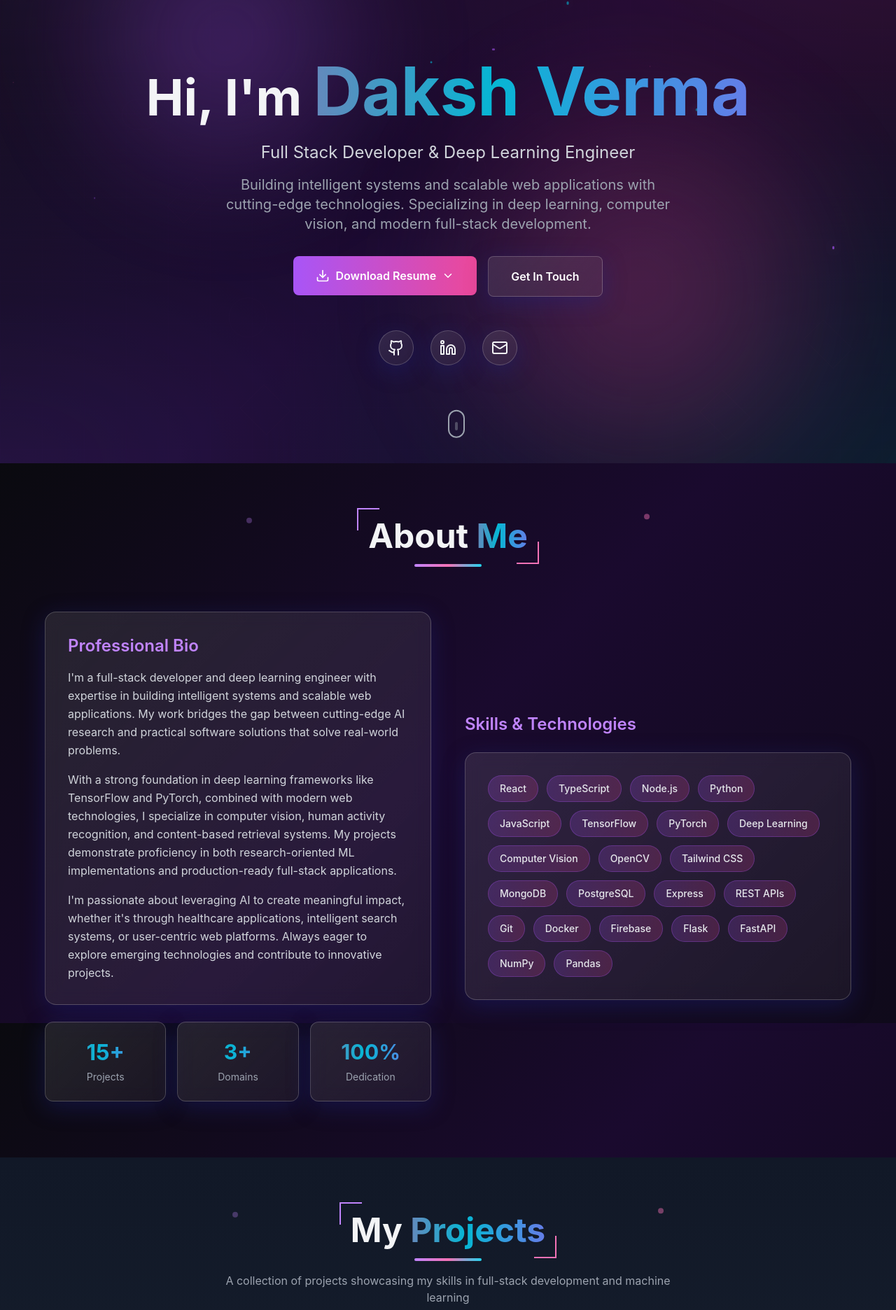
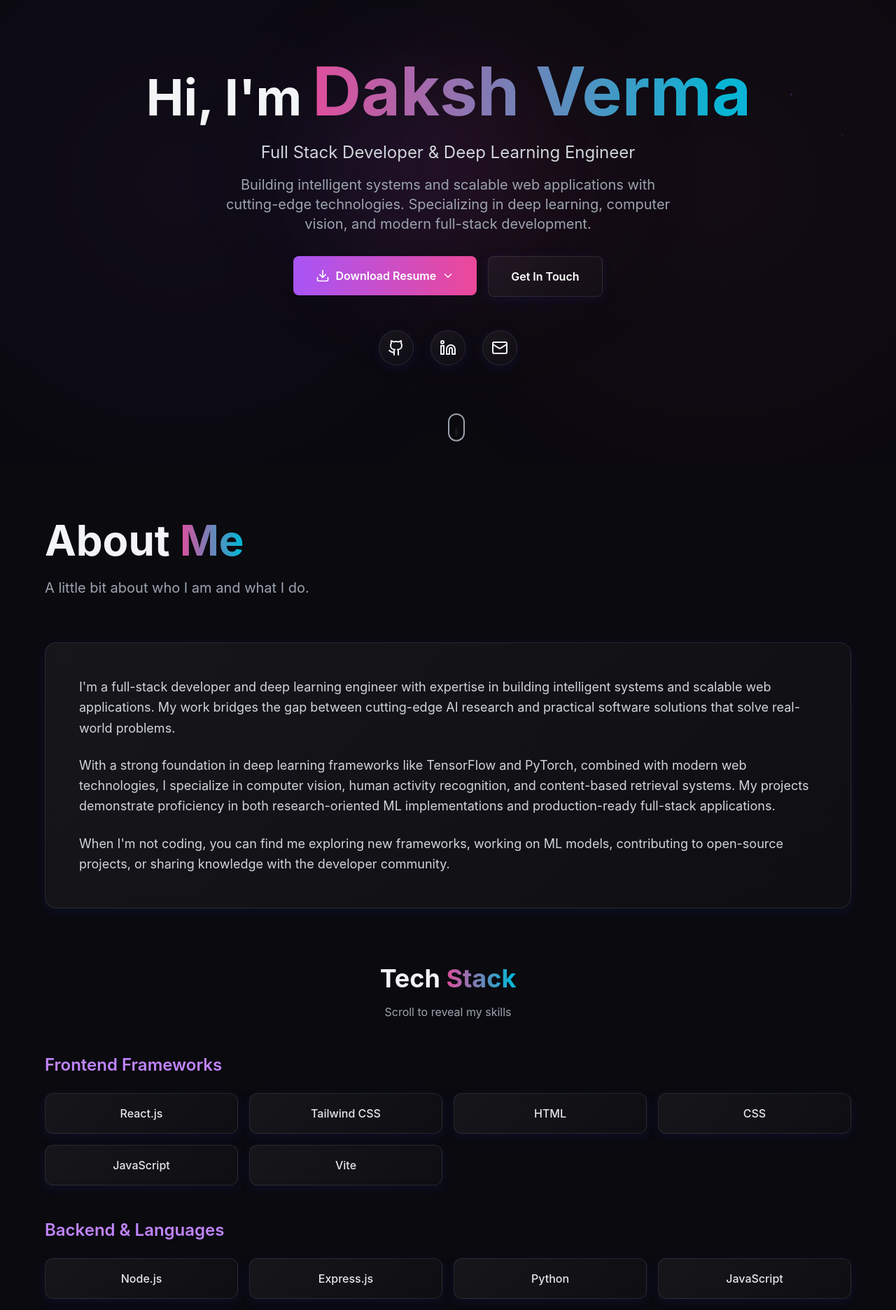
Before and after one commit to dakshverma23/Portfolio, a React (Vite) app: page / in a window 1280 px wide. Shown: the part 138-2010 px from the top of the page at 70% size. Built offline with nearby package versions, Linux system fonts and the light colour scheme.

Commit message:
Redesign UI with clean minimal theme and animated tech stack cards

```diff
--- a/src/components/About.jsx
+++ b/src/components/About.jsx
@@ -1,6 +1,5 @@
 import { useState, useEffect, useRef } from 'react'
 import { motion } from 'framer-motion'
-import SectionTitle from './SectionTitle'
 
 const About = () => {
   const [isVisible, setIsVisible] = useState(false)
@@ -27,79 +26,174 @@ const About = () => {
     }
   }, [])
 
-  const skills = [
-    'React', 'TypeScript', 'Node.js', 'Python', 'JavaScript',
-    'TensorFlow', 'PyTorch', 'Deep Learning', 'Computer Vision', 'OpenCV',
-    'Tailwind CSS', 'MongoDB', 'PostgreSQL', 'Express', 'REST APIs',
-    'Git', 'Docker', 'Firebase', 'Flask', 'FastAPI', 'NumPy', 'Pandas'
+  const techStack = {
+    'Frontend Frameworks': [
+      'React.js',
+      'Tailwind CSS',
+      'HTML',
+      'CSS',
+      'JavaScript',
+      'Vite'
+    ],
+    'Backend & Languages': [
+      'Node.js',
+      'Express.js',
+      'Python',
+      'JavaScript',
+      'TypeScript',
+      'REST APIs'
+    ],
+    'Databases & Tools': [
+      'MongoDB',
+      'PostgreSQL',
+      'Firebase',
+      'Git',
+      'Docker',
+      'Postman'
+    ],
+    'AI & Machine Learning': [
+      'TensorFlow',
+      'PyTorch',
+      'Keras',
+      'OpenCV',
+      'Deep Learning',
+      'Computer Vision'
     ]
+  }
 
   return (
     <section
       id="about"
       ref={sectionRef}
-      className={`py-20 px-6 relative transition-opacity duration-1000 ${
-        isVisible ? 'opacity-100' : 'opacity-0'
-      }`}
+      className="py-20 px-6 relative min-h-screen flex items-center"
     >
       <div className="container mx-auto max-w-6xl">
-        <SectionTitle>
+        {/* About Me Header */}
+        <motion.div
+          initial={{ opacity: 0, y: 30 }}
+          animate={isVisible ? { opacity: 1, y: 0 } : {}}
+          transition={{ duration: 0.6 }}
+          className="mb-16"
+        >
+          <h2 className="text-5xl md:text-6xl font-bold mb-6">
             About <span className="gradient-text">Me</span>
-        </SectionTitle>
+          </h2>
+          <p className="text-xl text-gray-400 max-w-3xl">
+            A little bit about who I am and what I do.
+          </p>
+        </motion.div>
 
-        <div className={`grid md:grid-cols-2 gap-12 items-center transition-all duration-700 ${
-          isVisible ? 'translate-y-0 opacity-100' : 'translate-y-10 opacity-0'
-        }`}>
         {/* Bio Section */}
-          <div className="space-y-6">
-            <div className="glass rounded-2xl p-8 hover:bg-white/15 transition-all">
-              <h3 className="text-2xl font-semibold mb-4 text-purple-400">Professional Bio</h3>
-              <p className="text-gray-300 leading-relaxed mb-4">
+        <motion.div
+          initial={{ opacity: 0, y: 30 }}
+          animate={isVisible ? { opacity: 1, y: 0 } : {}}
+          transition={{ duration: 0.6, delay: 0.2 }}
+          className="mb-20"
+        >
+          <div className="glass rounded-2xl p-8 md:p-12">
+            <p className="text-lg text-gray-300 leading-relaxed mb-6">
               I'm a full-stack developer and deep learning engineer with expertise in building intelligent
               systems and scalable web applications. My work bridges the gap between cutting-edge AI research
               and practical software solutions that solve real-world problems.
             </p>
-              <p className="text-gray-300 leading-relaxed mb-4">
+            <p className="text-lg text-gray-300 leading-relaxed mb-6">
               With a strong foundation in deep learning frameworks like TensorFlow and PyTorch, combined with
               modern web technologies, I specialize in computer vision, human activity recognition, and
               content-based retrieval systems. My projects demonstrate proficiency in both research-oriented
               ML implementations and production-ready full-stack applications.
             </p>
-              <p className="text-gray-300 leading-relaxed">
-                I'm passionate about leveraging AI to create meaningful impact, whether it's through healthcare
-                applications, intelligent search systems, or user-centric web platforms. Always eager to explore
-                emerging technologies and contribute to innovative projects.
+            <p className="text-lg text-gray-300 leading-relaxed">
+              When I'm not coding, you can find me exploring new frameworks, working on ML models,
+              contributing to open-source projects, or sharing knowledge with the developer community.
             </p>
           </div>
+        </motion.div>
 
-            {/* Key Achievements */}
-            <div className="grid grid-cols-3 gap-4">
+        {/* Tech Stack Section */}
+        <motion.div
+          initial={{ opacity: 0, y: 30 }}
+          animate={isVisible ? { opacity: 1, y: 0 } : {}}
+          transition={{ duration: 0.6, delay: 0.4 }}
+        >
+          <h3 className="text-4xl font-bold mb-4 text-center">
+            Tech <span className="gradient-text">Stack</span>
+          </h3>
+          <p className="text-gray-400 text-center mb-12">
+            Scroll to reveal my skills
+          </p>
+
+          <div className="space-y-12">
+            {Object.entries(techStack).map(([category, skills], categoryIndex) => (
+              <motion.div
+                key={category}
+                initial={{ opacity: 0, x: -50 }}
+                whileInView={{ opacity: 1, x: 0 }}
+                viewport={{ once: true, margin: "-100px" }}
+                transition={{ duration: 0.5, delay: categoryIndex * 0.1 }}
+              >
+                <h4 className="text-2xl font-semibold mb-6 text-purple-400">
+                  {category}
+                </h4>
+                <div className="grid grid-cols-2 md:grid-cols-3 lg:grid-cols-4 gap-4">
+                  {skills.map((skill, index) => (
+                    <motion.div
+                      key={skill}
+                      initial={{ opacity: 0, scale: 0.8 }}
+                      whileInView={{ opacity: 1, scale: 1 }}
+                      viewport={{ once: true }}
+                      transition={{
+                        duration: 0.3,
+                        delay: index * 0.05,
+                        type: "spring",
+                        stiffness: 100
+                      }}
+                      whileHover={{
+                        scale: 1.05,
+                        y: -5,
+                        boxShadow: "0 10px 30px rgba(168, 85, 247, 0.3)"
+                      }}
+                      className="glass rounded-xl p-4 text-center cursor-default group"
+                    >
+                      <span className="text-gray-200 font-medium group-hover:text-purple-300 transition-colors">
+                        {skill}
+                      </span>
+                    </motion.div>
+                  ))}
+                </div>
+              </motion.div>
+            ))}
+          </div>
+        </motion.div>
+
+        {/* Stats Section */}
+        <motion.div
+          initial={{ opacity: 0, y: 30 }}
+          animate={isVisible ? { opacity: 1, y: 0 } : {}}
+          transition={{ duration: 0.6, delay: 0.6 }}
+          className="mt-20 grid grid-cols-3 gap-6"
+        >
           {[
             { value: "15+", label: "Projects" },
-                { value: "3+", label: "Domains" },
+            { value: "3+", label: "Tech Domains" },
             { value: "100%", label: "Dedication" }
           ].map((stat, index) => (
             <motion.div
               key={stat.label}
               className="glass rounded-xl p-6 text-center"
-                  initial={{ opacity: 0, y: 20 }}
-                  animate={isVisible ? { opacity: 1, y: 0 } : {}}
-                  transition={{ duration: 0.5, delay: 0.5 + index * 0.1 }}
               whileHover={{
-                    scale: 1.1,
-                    rotate: [0, -5, 5, 0],
+                scale: 1.05,
                 boxShadow: "0 10px 30px rgba(168, 85, 247, 0.3)"
               }}
             >
               <motion.div
-                    className="text-3xl font-bold gradient-text mb-2"
-                    animate={{
-                      scale: [1, 1.1, 1],
-                    }}
+                className="text-4xl font-bold gradient-text mb-2"
+                initial={{ scale: 0 }}
+                whileInView={{ scale: 1 }}
+                viewport={{ once: true }}
                 transition={{
-                      duration: 2,
-                      repeat: Infinity,
-                      delay: index * 0.3
+                  delay: 0.8 + index * 0.1,
+                  type: "spring",
+                  stiffness: 200
                 }}
               >
                 {stat.value}
@@ -107,35 +201,7 @@ const About = () => {
               <div className="text-sm text-gray-400">{stat.label}</div>
             </motion.div>
           ))}
-            </div>
-          </div>
-
-          {/* Skills Section */}
-          <div>
-            <h3 className="text-2xl font-semibold mb-6 text-purple-400">Skills & Technologies</h3>
-            <div className="glass rounded-2xl p-8">
-              <div className="flex flex-wrap gap-3">
-                {skills.map((skill, index) => (
-                  <motion.span
-                    key={index}
-                    className="px-4 py-2 bg-gradient-to-r from-purple-500/20 to-pink-500/20 border border-purple-500/30 rounded-full text-sm font-medium text-gray-200 cursor-default"
-                    initial={{ opacity: 0, scale: 0 }}
-                    animate={isVisible ? { opacity: 1, scale: 1 } : {}}
-                    transition={{ duration: 0.3, delay: index * 0.05 }}
-                    whileHover={{
-                      scale: 1.2,
-                      rotate: [0, -5, 5, 0],
-                      borderColor: "rgba(168, 85, 247, 0.8)",
-                      boxShadow: "0 0 20px rgba(168, 85, 247, 0.5)"
-                    }}
-                  >
-                    {skill}
-                  </motion.span>
-                ))}
-              </div>
-            </div>
-          </div>
-        </div>
+        </motion.div>
       </div>
     </section>
   )
--- a/src/components/ArtisticBackground.jsx
+++ b/src/components/ArtisticBackground.jsx
@@ -3,20 +3,24 @@ import { motion } from 'framer-motion'
 const ArtisticBackground = () => {
   return (
     <div className="fixed inset-0 z-0 overflow-hidden pointer-events-none">
-      {/* Mesh Gradient Base - Simplified */}
-      <div className="absolute inset-0 mesh-gradient opacity-40" />
+      {/* Subtle gradient base */}
+      <div
+        className="absolute inset-0 opacity-30"
+        style={{
+          background: 'radial-gradient(circle at 20% 50%, rgba(168, 85, 247, 0.15) 0%, transparent 50%), radial-gradient(circle at 80% 50%, rgba(236, 72, 153, 0.15) 0%, transparent 50%)',
+        }}
+      />
 
-      {/* Reduced Liquid Blobs - Only 2 instead of 3 */}
+      {/* Minimal floating orbs */}
       <motion.div
-        className="absolute top-0 left-0 w-[500px] h-[500px] liquid-blob"
+        className="absolute top-1/4 left-1/4 w-[400px] h-[400px] rounded-full"
         style={{
-          background: 'radial-gradient(circle, rgba(168, 85, 247, 0.3) 0%, transparent 70%)',
-          filter: 'blur(60px)',
+          background: 'radial-gradient(circle, rgba(168, 85, 247, 0.1) 0%, transparent 70%)',
+          filter: 'blur(80px)',
         }}
         animate={{
-          x: [0, 100, 0],
-          y: [0, -80, 0],
-          scale: [1, 1.1, 1],
+          x: [0, 50, 0],
+          y: [0, -30, 0],
         }}
         transition={{
           duration: 20,
@@ -26,15 +30,14 @@ const ArtisticBackground = () => {
       />
 
       <motion.div
-        className="absolute bottom-0 right-0 w-[600px] h-[600px] liquid-blob"
+        className="absolute bottom-1/4 right-1/4 w-[500px] h-[500px] rounded-full"
         style={{
-          background: 'radial-gradient(circle, rgba(236, 72, 153, 0.3) 0%, transparent 70%)',
-          filter: 'blur(60px)',
+          background: 'radial-gradient(circle, rgba(236, 72, 153, 0.1) 0%, transparent 70%)',
+          filter: 'blur(80px)',
         }}
         animate={{
-          x: [0, -80, 0],
-          y: [0, 60, 0],
-          scale: [1, 1.2, 1],
+          x: [0, -50, 0],
+          y: [0, 30, 0],
         }}
         transition={{
           duration: 18,
@@ -42,45 +45,6 @@ const ArtisticBackground = () => {
           ease: "easeInOut"
         }}
       />
-
-      {/* Reduced Floating Shapes - Only 8 instead of 15 */}
-      {[...Array(8)].map((_, i) => (
-        <motion.div
-          key={i}
-          className="absolute"
-          style={{
-            left: `${Math.random() * 100}%`,
-            top: `${Math.random() * 100}%`,
-            width: `${30 + Math.random() * 30}px`,
-            height: `${30 + Math.random() * 30}px`,
-          }}
-          animate={{
-            y: [0, -80, 0],
-            opacity: [0.1, 0.2, 0.1],
-          }}
-          transition={{
-            duration: 15 + Math.random() * 5,
-            repeat: Infinity,
-            delay: Math.random() * 5,
-            ease: "easeInOut"
-          }}
-        >
-          {i % 2 === 0 ? (
-            <div className="w-full h-full border border-purple-400/10 rounded-full" />
-          ) : (
-            <div className="w-full h-full border border-pink-400/10 rotate-45" />
-          )}
-        </motion.div>
-      ))}
-
-      {/* Simplified Grid Overlay */}
-      <div
-        className="absolute inset-0 opacity-5"
-        style={{
-          backgroundImage: `linear-gradient(rgba(168, 85, 247, 0.2) 1px, transparent 1px), linear-gradient(90deg, rgba(168, 85, 247, 0.2) 1px, transparent 1px)`,
-          backgroundSize: '60px 60px',
-        }}
-      />
     </div>
   )
 }
--- a/src/components/Hero.jsx
+++ b/src/components/Hero.jsx
@@ -47,26 +47,26 @@ const Hero = () => {
       id="home"
       className="min-h-screen flex items-center justify-center relative overflow-hidden pt-20"
     >
-      {/* Reduced animated particles - only 15 instead of 30 */}
-      {[...Array(15)].map((_, i) => (
+      {/* Minimal particles - only 8 */}
+      {[...Array(8)].map((_, i) => (
         <motion.div
           key={i}
           className="absolute rounded-full"
           style={{
             left: `${Math.random() * 100}%`,
             top: `${Math.random() * 100}%`,
-            width: `${3 + Math.random() * 3}px`,
-            height: `${3 + Math.random() * 3}px`,
+            width: `${3 + Math.random() * 2}px`,
+            height: `${3 + Math.random() * 2}px`,
             background: i % 3 === 0 ? '#a855f7' : i % 3 === 1 ? '#ec4899' : '#06b6d4',
-            boxShadow: `0 0 ${15 + Math.random() * 15}px currentColor`,
+            boxShadow: `0 0 ${10 + Math.random() * 10}px currentColor`,
           }}
           animate={{
-            y: [0, -120, 0],
-            opacity: [0, 0.8, 0],
+            y: [0, -100, 0],
+            opacity: [0, 0.6, 0],
             scale: [0, 1, 0],
           }}
           transition={{
-            duration: 4 + Math.random() * 2,
+            duration: 5 + Math.random() * 2,
             repeat: Infinity,
             delay: Math.random() * 3,
             ease: "easeInOut"
--- a/src/index.css
+++ b/src/index.css
@@ -10,8 +10,7 @@
   body {
     @apply bg-gray-900 text-gray-100;
     font-family: 'Inter', -apple-system, BlinkMacSystemFont, 'Segoe UI', 'Roboto', 'Oxygen', 'Ubuntu', 'Cantarell', sans-serif;
-    background: linear-gradient(135deg, #0a0a0f 0%, #1a0a2e 50%, #0f0a1a 100%);
-    background-attachment: fixed;
+    background: #0a0a0f;
   }
 
   .signature-font {
@@ -23,9 +22,9 @@
 
 @layer utilities {
   .glass {
-    @apply bg-white/10 backdrop-blur-md border border-white/20;
-    box-shadow: 0 8px 32px 0 rgba(31, 38, 135, 0.37);
-    background: linear-gradient(135deg, rgba(255, 255, 255, 0.1), rgba(255, 255, 255, 0.05));
+    @apply bg-white/5 backdrop-blur-sm border border-white/10;
+    box-shadow: 0 4px 16px 0 rgba(31, 38, 135, 0.2);
+    background: linear-gradient(135deg, rgba(255, 255, 255, 0.05), rgba(255, 255, 255, 0.02));
   }
 
   .gradient-text {
```
Lines whose indentation alone changed are shown as unchanged.
